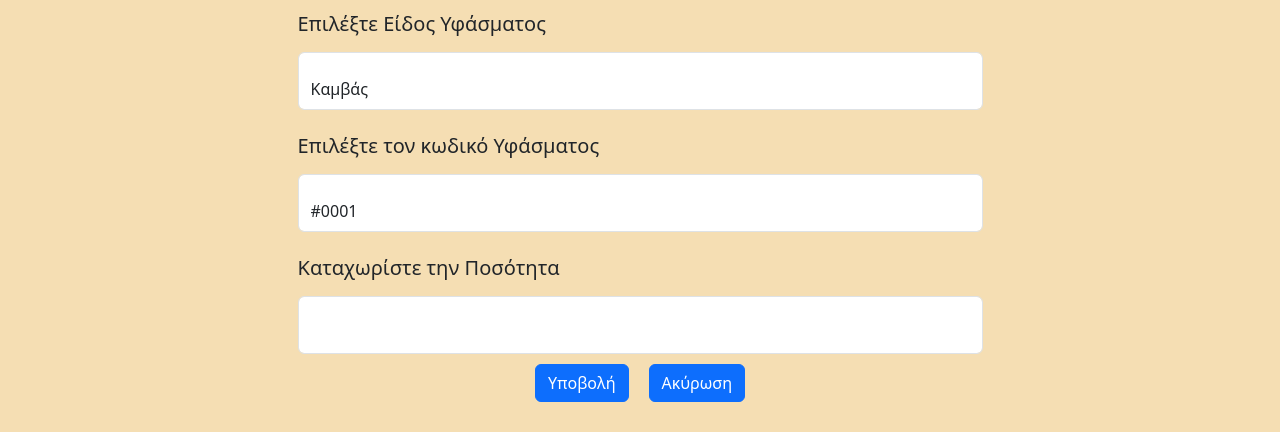
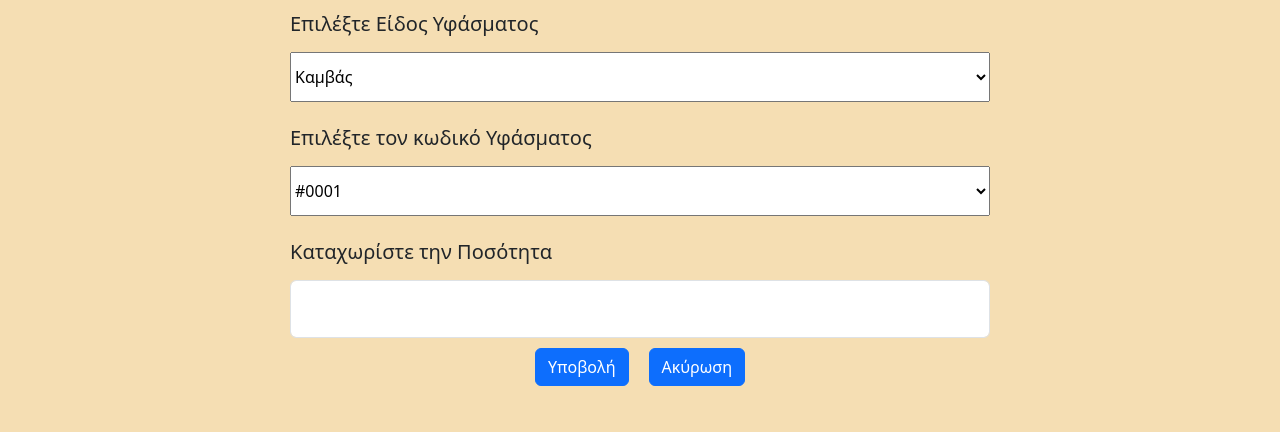
Before and after one commit to vtalos/stock-management-app-html, a plain HTML site: page Saliveros/UpdateCode.html in a window 1280 px wide. Shown: the part 420-852 px from the top of the page. Drawn offline with nearby package versions, Linux system fonts and the light colour scheme.

Commit message:
Update UpdateCode.html
Added arrows

```diff
--- a/Saliveros/UpdateCode.html
+++ b/Saliveros/UpdateCode.html
@@ -71,7 +71,7 @@
           <h1 class="h3 mb-3 fw-normal" style="text-align: center; font-size: 30px">Ενημέρωση Ποσότητας</h1>
 		  <h2 class="h3 mb-3 fw-normal" style="text-align: left; font-size: 20px;">Επιλέξτε Είδος Υφάσματος</h2>
 		  <div class="form-floating">
-			<select class="form-control" id="kind" required>
+			<select class="dropdown-arrow" id="kind" required style="width: 700px; height: 50px;">
 			  <option value="Καμβάς">Καμβάς</option>
 			  <option value="Σενίλ">Σενίλ</option>
 			  <option value="Δαντέλα">Δαντέλα</option>
@@ -89,7 +89,7 @@
 		  <br>
 		  <h2 class="h3 mb-3 fw-normal" style="text-align: left; font-size: 20px;">Επιλέξτε τον κωδικό Υφάσματος</h2>
 		  <div class="form-floating">
-			<select class="form-control" id="code" required>
+			<select class="dropdown-arrow" id="code" required style="width: 700px; height: 50px;">
 			  <option value="#0001">#0001</option>
 			  <option value="#0002">#0002</option>
 			  <option value="#0003">#0003</option>
```
